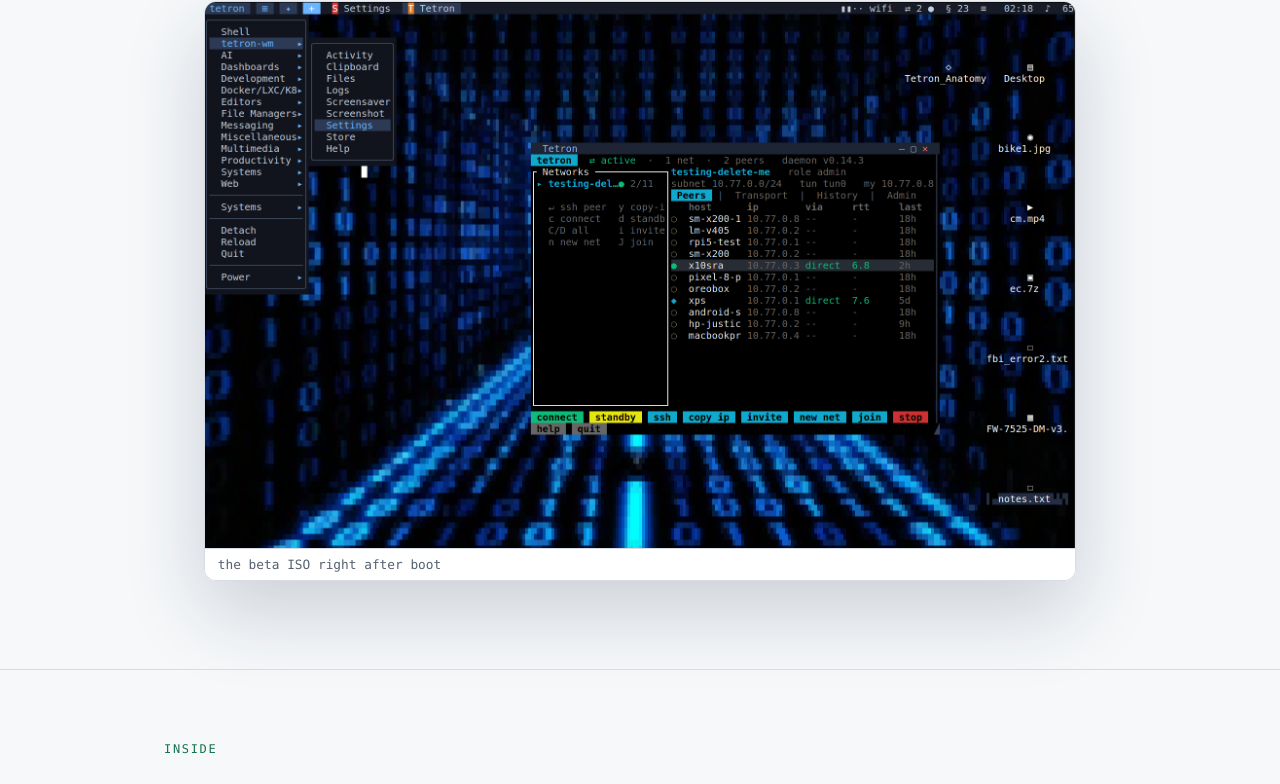
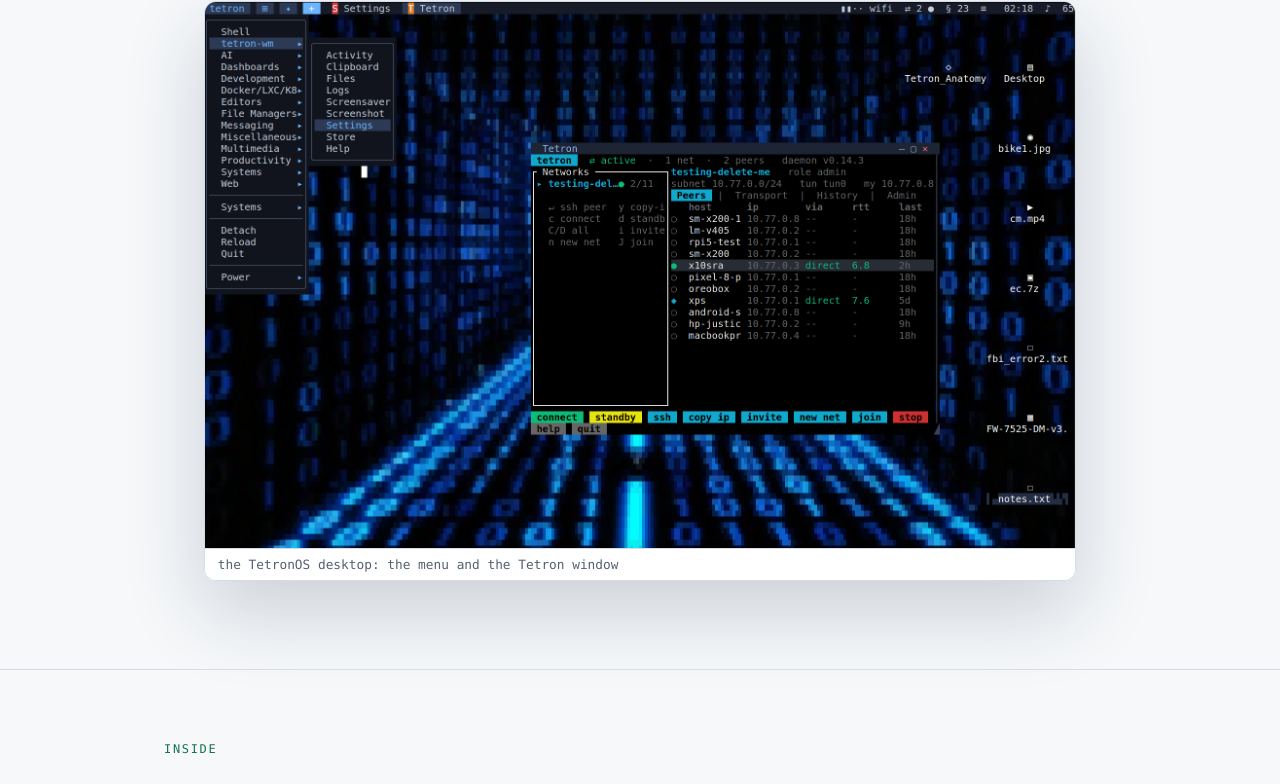
Before and after one commit to tetronos/tetron-os, a plain HTML site: page docs/index.html in a window 1280 px wide. Shown: the part 1852-2636 px from the top of the page. Drawn offline with Linux system fonts and the light colour scheme.

Commit message:
Website: the new desktop screenshot gets its own size, description and caption, and a version suffix so browsers fetch it instead of a cached copy

```diff
--- a/docs/index.html
+++ b/docs/index.html
@@ -151,7 +151,7 @@ sudo dd if=tetronos-desktop-fw-20261113-amd64.iso \
   of=/dev/sdX bs=4M status=progress conv=fsync</pre></div>
   </div>
   <p class="sub">Everything on the USB stick is erased. Ventoy works too. amd64 only. The live user is <code>tetronos</code>; tetron-wm starts on tty1.</p>
-  <figure class="shot"><img src="images/live-desktop.png" alt="The TetronOS Desktop beta just after boot: the tetron-wm desktop with its top bar over a blue wallpaper" width="1280" height="800" loading="lazy"><figcaption>the beta ISO right after boot</figcaption></figure>
+  <figure class="shot"><img src="images/live-desktop.png?v=2" alt="The TetronOS desktop: the tetron-wm menu open, and the Tetron window listing the peers of a mesh network with how each one connects" width="1787" height="1122" loading="lazy"><figcaption>the TetronOS desktop: the menu and the Tetron window</figcaption></figure>
 </div></section>
 
 <section id="inside"><div class="wrap">
```
